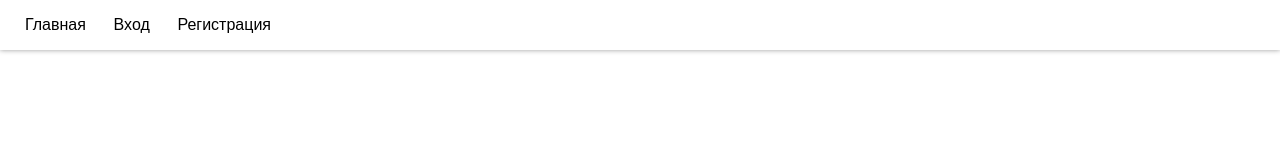
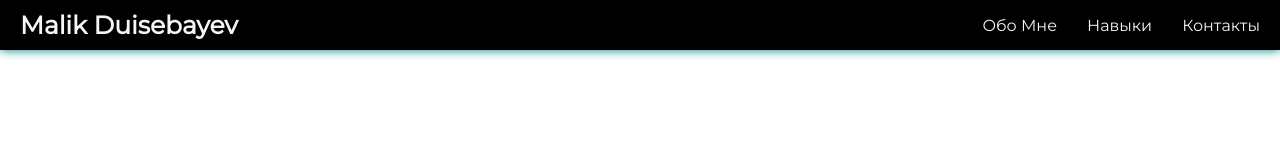
Before and after one commit to MalikDuisebayev/rsschool-cv, a plain HTML site: page index.html in a window 1280 px wide. Drawn offline with Linux system fonts and the light colour scheme.

Commit message:
feat: added html file header

```diff
--- a/index.html
+++ b/index.html
@@ -6,18 +6,23 @@
     <meta http-equiv="X-UA-Compatible" content="IE=edge">
     <meta name="viewport" content="width=device-width, initial-scale=1.0">
     <link rel="stylesheet" href="style/style.css">
-    <title>RS School</title>
+    <title>MarkDown</title>
 </head>
 
 <body>
     <header class="header">
-        <nav class="header__nav">
-            <ul class="nav__list">
-                <li><a class="nav__item" href="#">Главная</a></li>
-                <li><a class="nav__item" href="#">Вход</a></li>
-                <li><a class="nav__item" href="#">Регистрация</a></li>
-            </ul>
-        </nav>
+        <div class="container">
+            <div class="header__inner">
+                <h1 class="title">Malik Duisebayev</h1>
+                <nav class="nav">
+                    <ul class="nav__list">
+                        <li class="nav__item"><a href="#" class="nav__link">обо мне</a></li>
+                        <li class="nav__item"><a href="#" class="nav__link">навыки</a></li>
+                        <li class="nav__item"><a href="#" class="nav__link">контакты</a></li>
+                    </ul>
+                </nav>
+            </div>
+        </div>
     </header>
 </body>
 
--- a/style/style.css
+++ b/style/style.css
@@ -1,31 +1,40 @@
+@import url('https://fonts.googleapis.com/css2?family=Montserrat&display=swap');
 *{
     margin: 0;
     padding: 0;
     box-sizing: border-box;
-    font-family: sans-serif;
+    font-family: 'Montserrat', sans-serif;
+}
+.container{
+    max-width: 1240px;
+    margin: 0 auto;
 }
 .header{
-    width: 100%;
+    background-color: black;
+    box-shadow: 0 0 10px teal;
+}
+.header .header__inner{
+    display: flex;
+    align-items: center;
+    justify-content: space-between;
     height: 50px;
-    box-shadow: 0 0 5px rgba(0,0,0,0.4);
-    padding: 10px 25px;
 }
-.header__nav{
-    height: 100%;
+.title{
+    color: whitesmoke;
+    font-size: 25px;
 }
-.nav__list{
+.header .nav__list{
     display: flex;
-    width: 20%;
-    justify-content: space-between;
     align-items: center;
-    height: 100%;
+    gap: 0 30px;
     list-style: none;
 }
-.nav__item{
+.header .nav__link{
+    color: whitesmoke;
+    text-transform: capitalize;
     text-decoration: none;
-    color: black;
-    transition: .2s ease-in;
+    transition: .3s ease-in-out;
 }
-.nav__item:hover{
-    color: darkred;
+.header .nav__link:hover{
+    color: teal;
 }
```
Also changed, not shown: assets/img/malik.jpeg (renamed from img/malik.jpeg).
